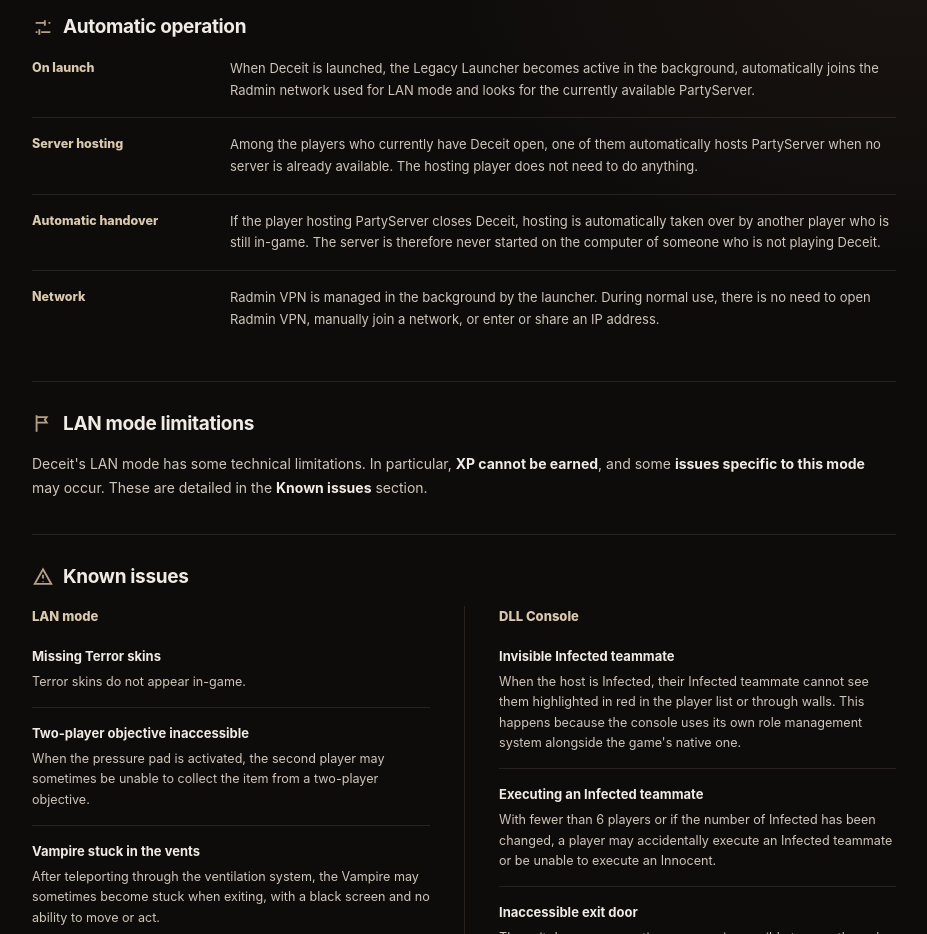
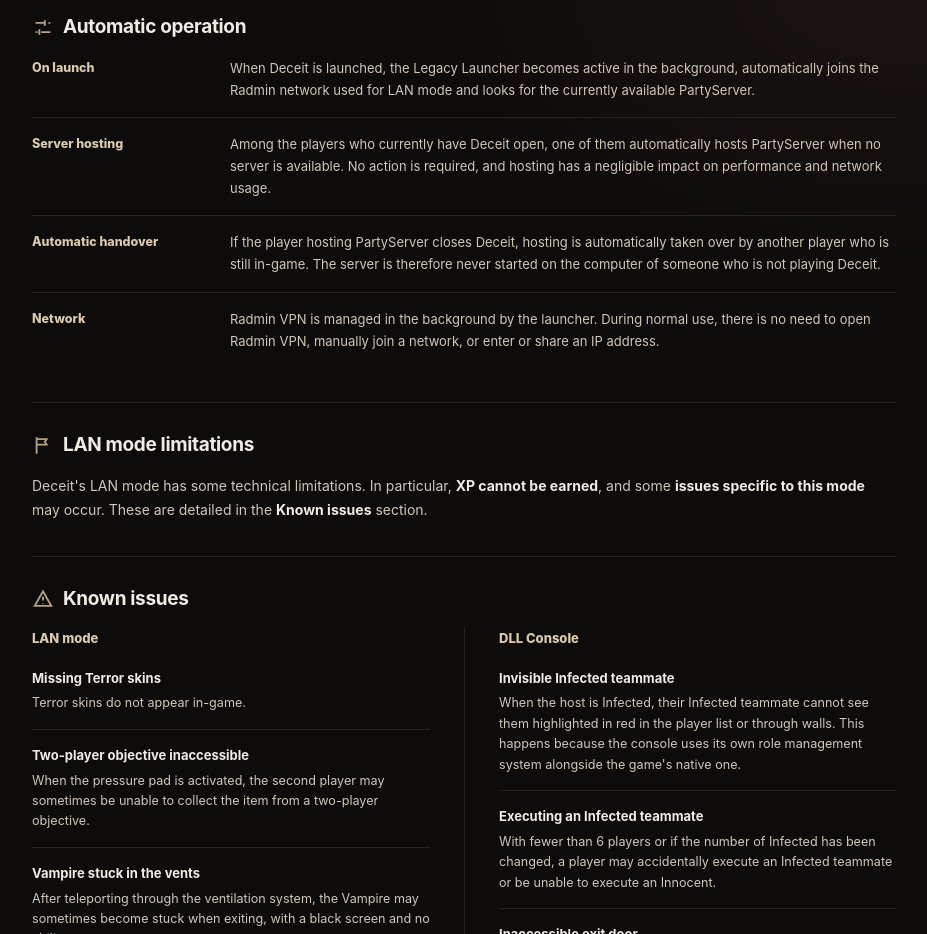
Before and after one commit to lightyorugami/legacylauncher-help, a plain HTML site: page index.html in a window 1280 px wide. Shown: the part 840-1774 px from the top of the page, without its empty margins (310-1237 px from the left). Drawn offline with Linux system fonts and the light colour scheme.

Commit message:
Add files via upload

```diff
--- a/index.html
+++ b/index.html
@@ -1614,7 +1614,7 @@
     },
     {
       title:"Hébergement du serveur",
-      text:`Parmi les joueurs qui ont Deceit ouvert, l'un d'eux héberge PartyServer automatiquement lorsqu'aucun serveur n'est déjà disponible. Aucune action particulière n'est demandée au joueur qui héberge.`
+      text:`Parmi les joueurs ayant Deceit ouvert, l’un d’eux héberge automatiquement PartyServer lorsqu’aucun serveur n’est disponible. Aucune action particulière n’est nécessaire, et l’hébergement est par ailleurs négligeable en termes de performances et de consommation réseau.`
     },
     {
       title:"Relais automatique",
@@ -1712,7 +1712,7 @@
     },
     {
       title:"Server hosting",
-      text:`Among the players who currently have Deceit open, one of them automatically hosts PartyServer when no server is already available. The hosting player does not need to do anything.`
+      text:`Among the players who currently have Deceit open, one of them automatically hosts PartyServer when no server is available. No action is required, and hosting has a negligible impact on performance and network usage.`
     },
     {
       title:"Automatic handover",
```
